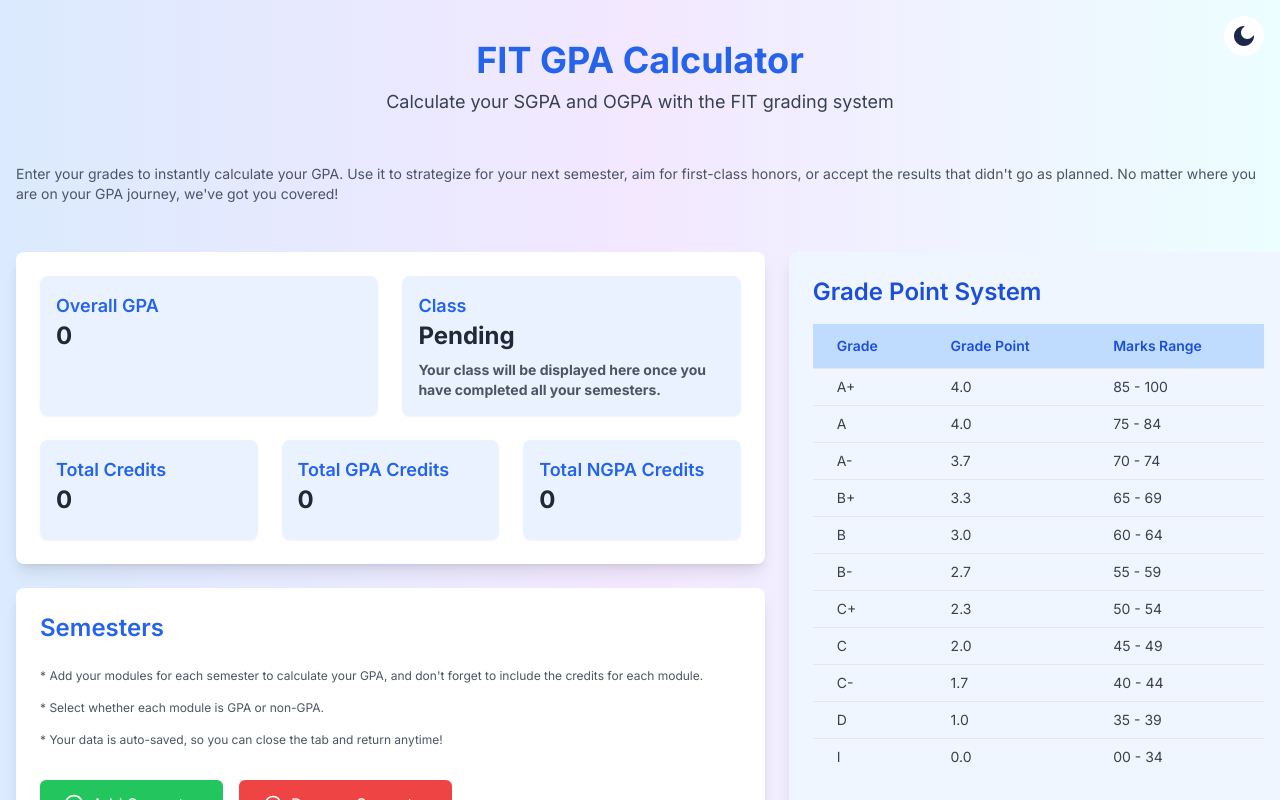
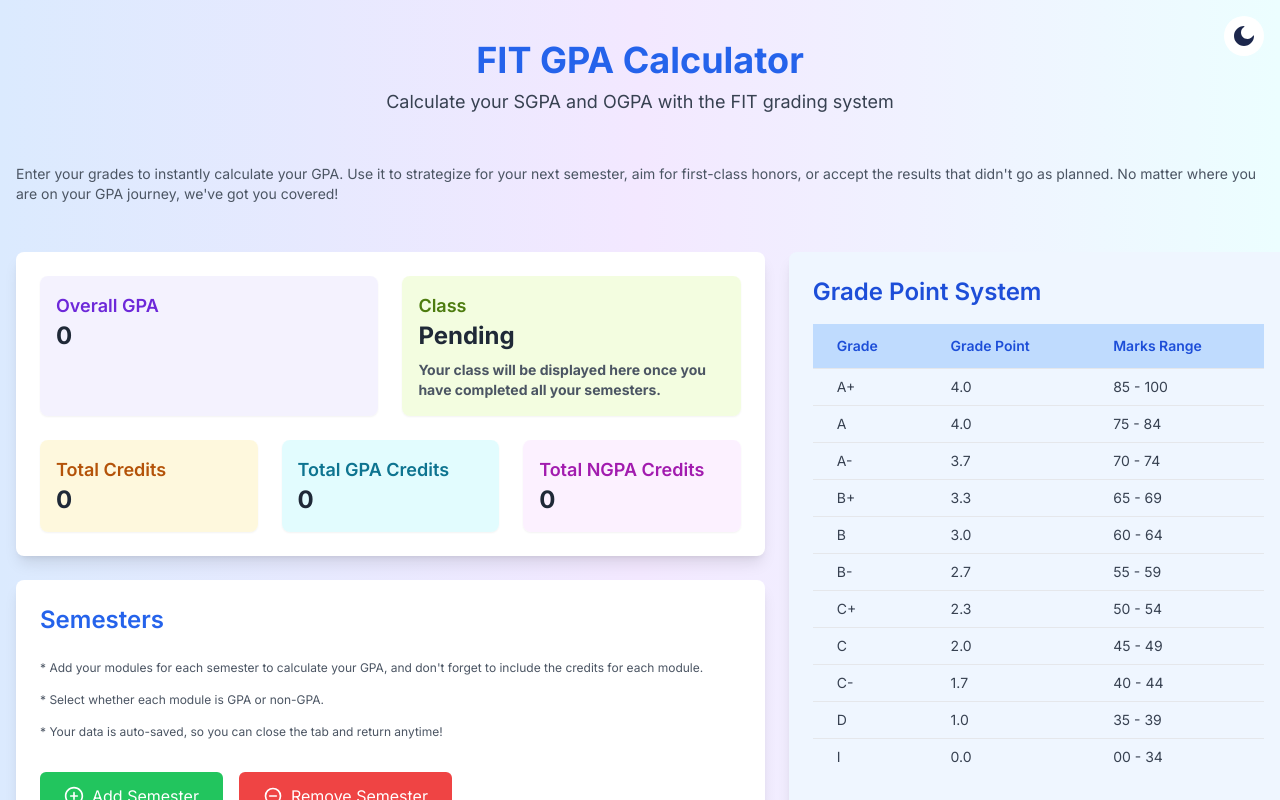
Before and after one commit to IshanHansaka/fit-gpa-calculator, a Next.js app: page / in a window 1280 px wide. Shown: the top 800 px of the page. Built offline with nearby package versions, Linux system fonts and the light colour scheme.

Commit message:
feat: add new colors

```diff
--- a/app/component/ClassCard.tsx
+++ b/app/component/ClassCard.tsx
@@ -2,20 +2,31 @@
   title: string;
   value: string | number;
   description: string | null;
+  color: "cyan" | "lime" | "fuchsia" | "violet" | "amber";
 }
 
-const ClassCard: React.FC<ClassCardProps> = ({ title, value, description }) => {
+const colorClasses: Record<ClassCardProps["color"], { bg: string; text: string }> = {
+  cyan: { bg: "bg-cyan-100 dark:bg-cyan-900 dark:border-cyan-400", text: "text-cyan-700 dark:text-cyan-300" },
+  lime: { bg: "bg-lime-100 dark:bg-lime-900 dark:border-lime-400", text: "text-lime-700 dark:text-lime-300" },
+  fuchsia: { bg: "bg-fuchsia-100 dark:bg-fuchsia-900 dark:border-fuchsia-400", text: "text-fuchsia-700 dark:text-fuchsia-300" },
+  violet: { bg: "bg-violet-100 dark:bg-violet-900 dark:border-violet-400", text: "text-violet-700 dark:text-violet-300" },
+  amber: { bg: "bg-amber-100 dark:bg-amber-900 dark:border-amber-400", text: "text-amber-700 dark:text-amber-300" },
+};
+
+const ClassCard: React.FC<ClassCardProps> = ({ title, value, description, color }) => {
   return (
-    <div className="bg-blue-100 dark:bg-blue-900 p-4 rounded-lg shadow-sm dark:bg-opacity-20 dark:border-blue-400 backdrop-blur-sm bg-opacity-60 dark:border">
-      <div className="text-lg font-semibold text-blue-600 dark:text-blue-400">
+    <div className={`p-4 rounded-lg shadow-sm dark:bg-opacity-20 backdrop-blur-sm bg-opacity-60 dark:border ${colorClasses[color].bg}`}>
+      <div className={`text-lg font-semibold ${colorClasses[color].text}`}>
         {title}
       </div>
       <div className="text-2xl font-bold text-gray-800 dark:text-gray-200">
         {value}
       </div>
-      <div className="block font-bold text-sm text-gray-600 dark:text-gray-400 mt-2">
-        {description}
-      </div>
+      {description && (
+        <div className="block font-bold text-sm text-gray-600 dark:text-gray-400 mt-2">
+          {description}
+        </div>
+      )}
     </div>
   );
 };
```
